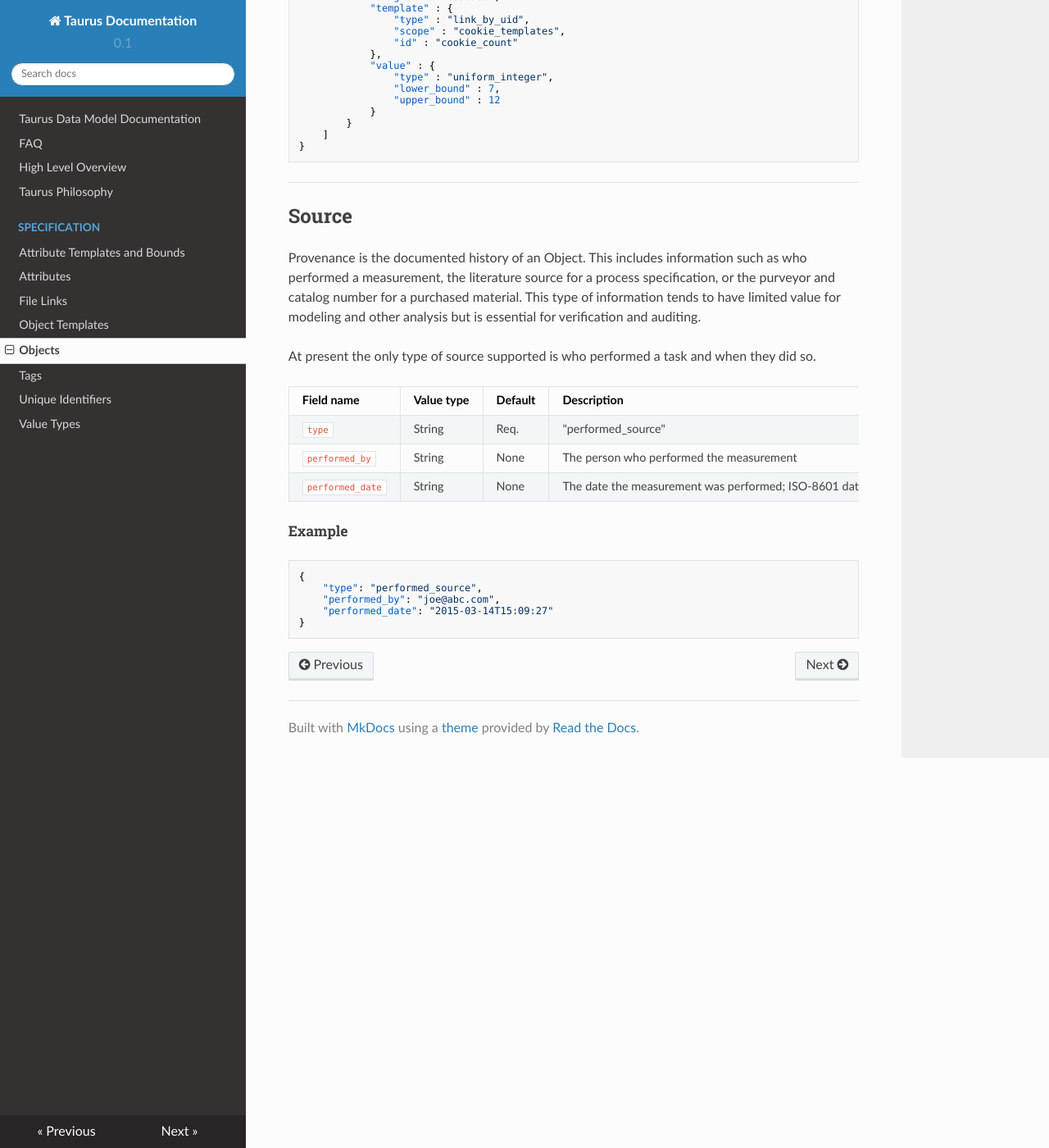
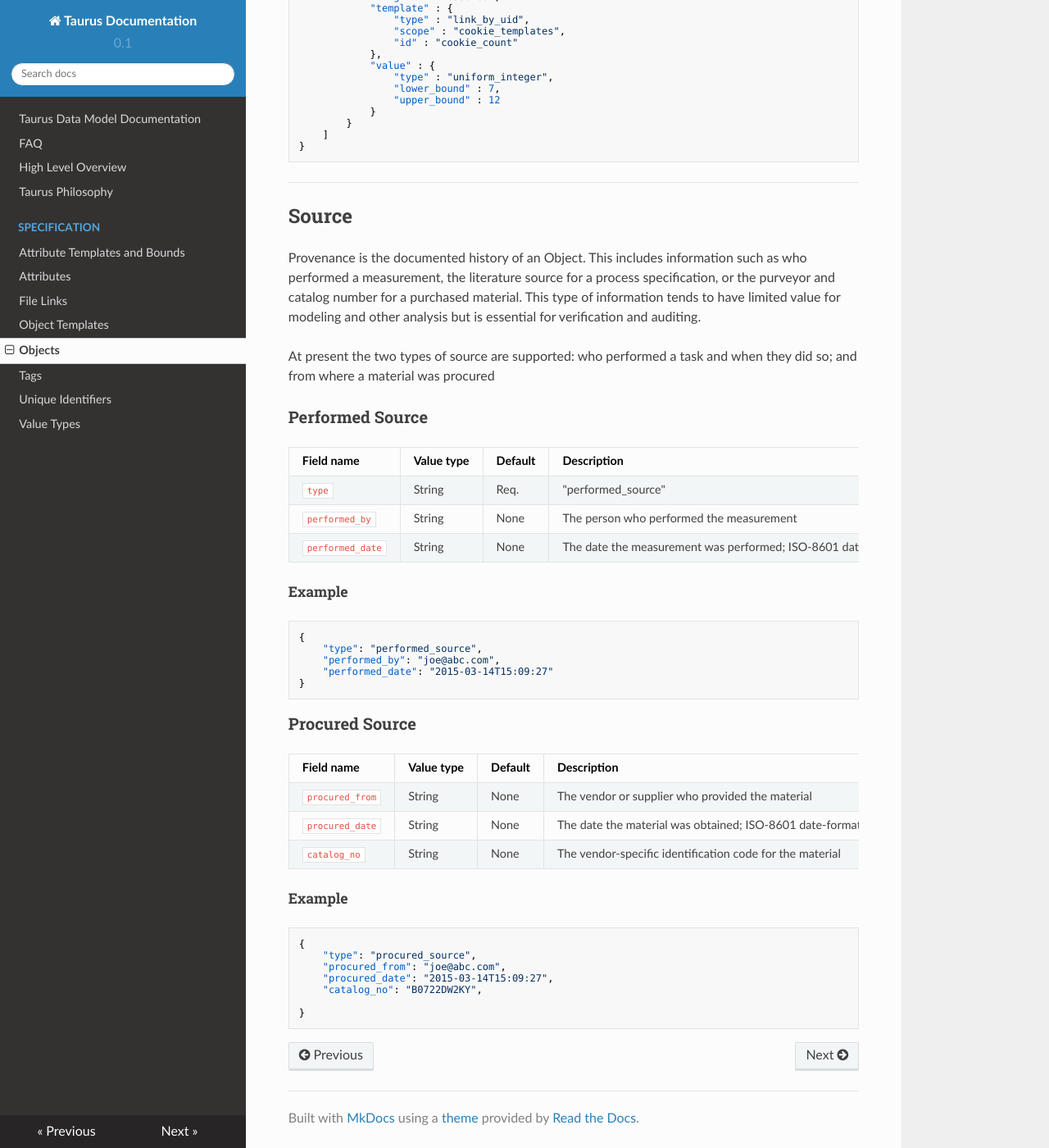
Before and after one commit to CitrineInformatics/gemd-docs, an MkDocs documentation site: the page built from docs/specification/objects.md, in a window 1280 px wide and 1400 px high, scrolled down 13069 px. Shown: the whole window at 82% size. Built offline with MkDocs 1.6.1, drawn with Linux system fonts in a browser that asks for light colours; nearby versions of some CDN libraries.

Commit message:
Added some procurement information

````diff
--- a/docs/specification/objects.md
+++ b/docs/specification/objects.md
@@ -681,7 +681,9 @@ Provenance is the documented history of an Object.
 This includes information such as who performed a measurement, the literature source for a process specification, or the purveyor and catalog number for a purchased material.
 This type of information tends to have limited value for modeling and other analysis but is essential for verification and auditing.
 
-At present the only type of source supported is who performed a task and when they did so.
+At present the two types of source are supported: who performed a task and when they did so; and from where a material was procured
+
+### Performed Source
 
 Field name    | Value type | Default | Description
 --------------|------------|---------|-------------
@@ -699,3 +701,23 @@ Field name    | Value type | Default | Description
     "performed_date": "2015-03-14T15:09:27"
 }
 ```
+
+### Procured Source
+
+Field name | Value type | Default | Description
+-----------|------------|---------|-------------
+`procured_from`| String | None | The vendor or supplier who provided the material
+`procured_date`| String | None | The date the material was obtained; ISO-8601 date-formatted string (YYYY-MM-DD or YYYY-MM-DDTHH:mm:SS)
+`catalog_no`| String | None | The vendor-specific identification code for the material
+
+##### Example
+
+```json
+{
+    "type": "procured_source",
+    "procured_from": "joe@abc.com",
+    "procured_date": "2015-03-14T15:09:27",
+    "catalog_no": "B0722DW2KY",
+
+}
+```
````
